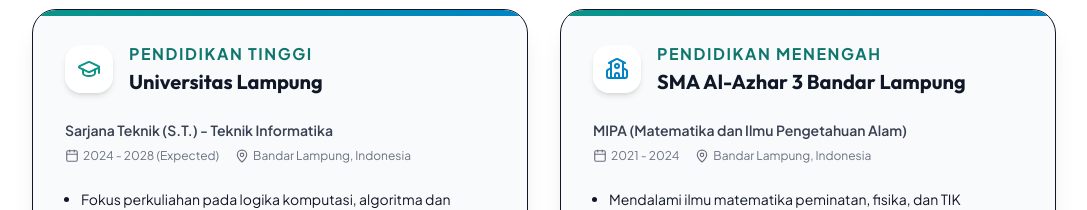
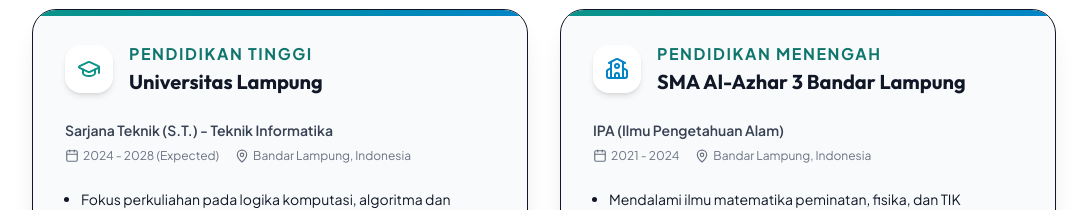
Before and after one commit to RiffaYP/portfolio-riffa, a React (Vite) app: page / in a window 1280 px wide. Shown: the part 6400-6610 px from the top of the page, without its empty margins (96-1183 px from the left). Built offline with nearby package versions, Linux system fonts and the light colour scheme.

Commit message:
fix: update high school major to IPA

```diff
--- a/src/components/Education.jsx
+++ b/src/components/Education.jsx
@@ -29,7 +29,7 @@
     {
       id: 2,
       institution: 'SMA Al-Azhar 3 Bandar Lampung',
-      degree: 'MIPA (Matematika dan Ilmu Pengetahuan Alam)',
+      degree: 'IPA (Ilmu Pengetahuan Alam)',
       period: '2021 - 2024',
       location: 'Bandar Lampung, Indonesia',
       icon: <School className="w-6 h-6 text-cyan-500" />,
```
